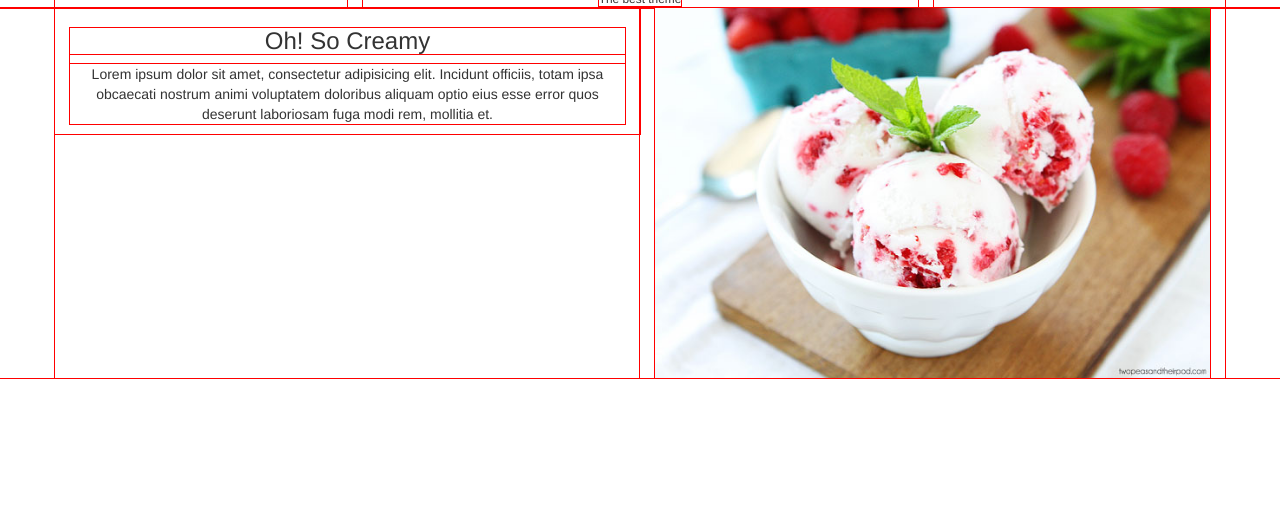
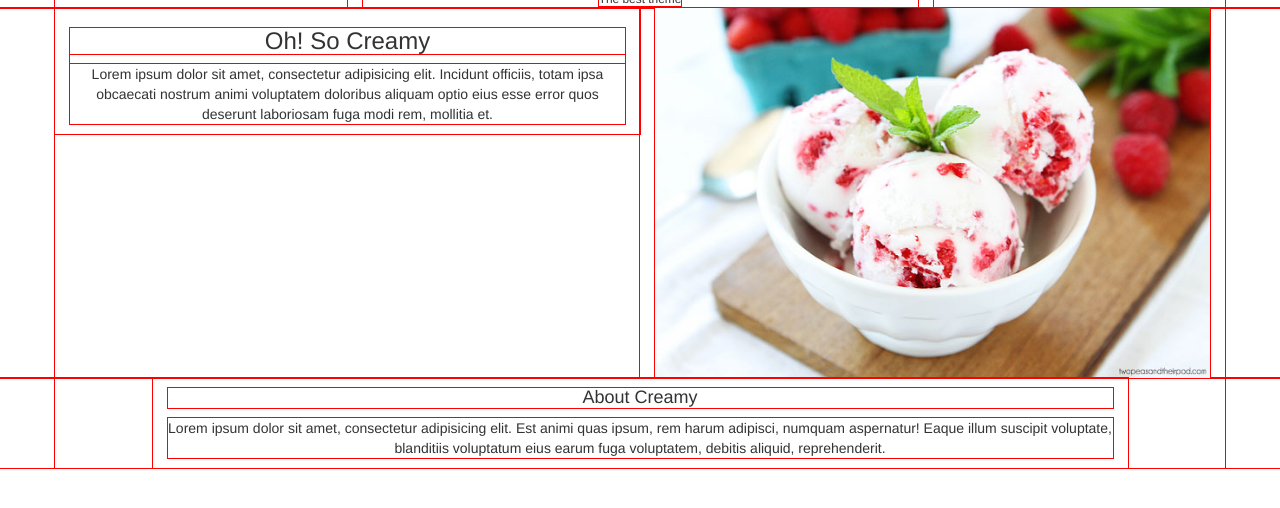
Before and after one commit to Xiovera/creamy-theme, a plain HTML site: page index.html in a window 1280 px wide. Shown: the part 112-620 px from the top of the page. Drawn offline with nearby package versions, Linux system fonts and the light colour scheme.

Commit message:
end about-section

```diff
--- a/index.html
+++ b/index.html
@@ -82,5 +82,17 @@
 			</div>
 		</div>
 	</section>
+	<!----------- end so-beauty-section------>
+	<section class="about-section">
+		<div class="container">
+			<div class="row">
+				<div class="text-center col-md-10 col-md-offset-1 col-sm-10 col-sm-offset-1 col-xs-12">
+					<h4>About Creamy</h4>
+					<p>Lorem ipsum dolor sit amet, consectetur adipisicing elit. Est animi quas ipsum, rem harum adipisci, numquam aspernatur! Eaque illum suscipit voluptate, blanditiis voluptatum eius earum fuga voluptatem, debitis aliquid, reprehenderit.</p>
+				</div>
+			</div>
+		</div>
+	</section>
+	<!----------- end about-section------>
 </body>
 </html>
```
